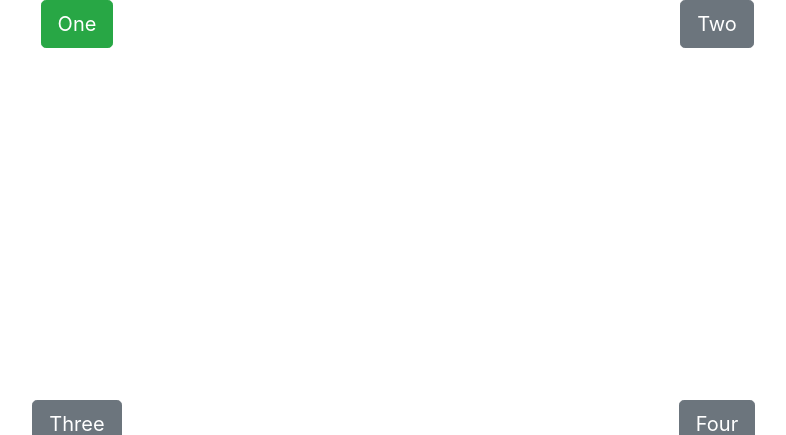
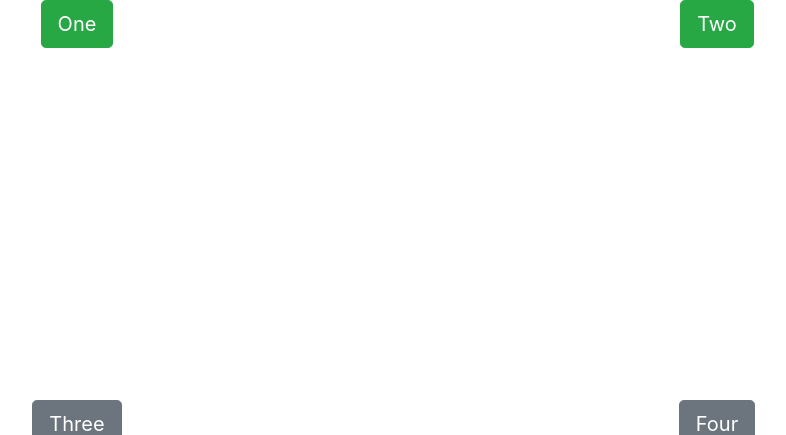
Before and after one commit to thedarkring/tshirt-server, a Django app: page / in a window 1280 px wide. Shown: the top 435 px of the page, without its empty margins (243-1029 px from the left). Run offline with Django 3.2, Linux system fonts and the light colour scheme; some libraries are stand-ins or nearby versions.

Commit message:
Update index.html

```diff
--- a/tshirt/tshirt/templates/index.html
+++ b/tshirt/tshirt/templates/index.html
@@ -31,7 +31,7 @@
    <body>
      <div class="contents">
         <div class="col-md-6 quarter"><center><button type="button" class="btn btn-lg btn-success">One</button></center></div>
-        <div class="col-md-6 quarter"><center><button type="button" class="btn btn-lg btn-secondary">Two</button></center></div>
+        <div class="col-md-6 quarter"><center><button type="button" class="btn btn-lg btn-success">Two</button></center></div>
         <div class="col-md-6 quarter"><center><button type="button" class="btn btn-lg btn-secondary">Three</button></center></div>
         <div class="col-md-6 quarter"><center><button type="button" class="btn btn-lg btn-secondary">Four</button></center></div>
         </div>
```
